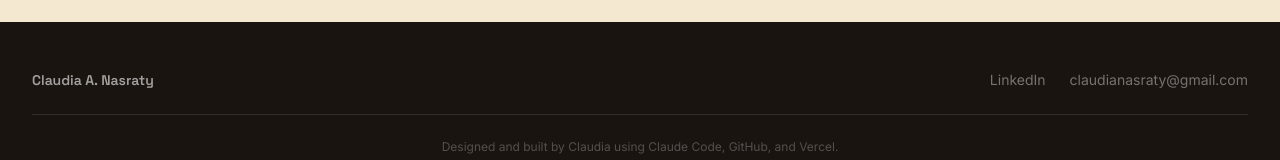
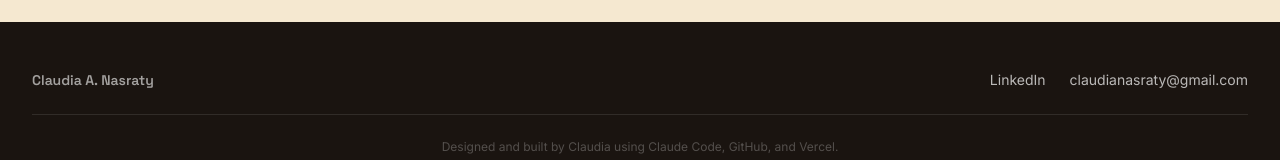
Before and after one commit to ClaudiaN-Code/claudia-career-journey, a Next.js app: page / in a window 1280 px wide. Shown: the part 2783-2943 px from the top of the page. Built offline with nearby package versions, Linux system fonts and the light colour scheme.

Commit message:
Increase footer link visibility (white/40 -> white/70)
Co-Authored-By: Claude Sonnet 4.6 <noreply@anthropic.com>

```diff
--- a/components/Footer.tsx
+++ b/components/Footer.tsx
@@ -15,13 +15,13 @@ export function Footer({ name, linkedin, email }: FooterProps) {
               href={linkedin.startsWith("http") ? linkedin : `https://${linkedin}`}
               target="_blank"
               rel="noopener noreferrer"
-              className="hover:text-[#c4622d] transition-colors"
+              className="text-white/70 hover:text-[#c4622d] transition-colors"
             >
               LinkedIn
             </a>
           )}
           {email && (
-            <a href={`mailto:${email}`} className="hover:text-[#c4622d] transition-colors">
+            <a href={`mailto:${email}`} className="text-white/70 hover:text-[#c4622d] transition-colors">
               {email}
             </a>
           )}
```
